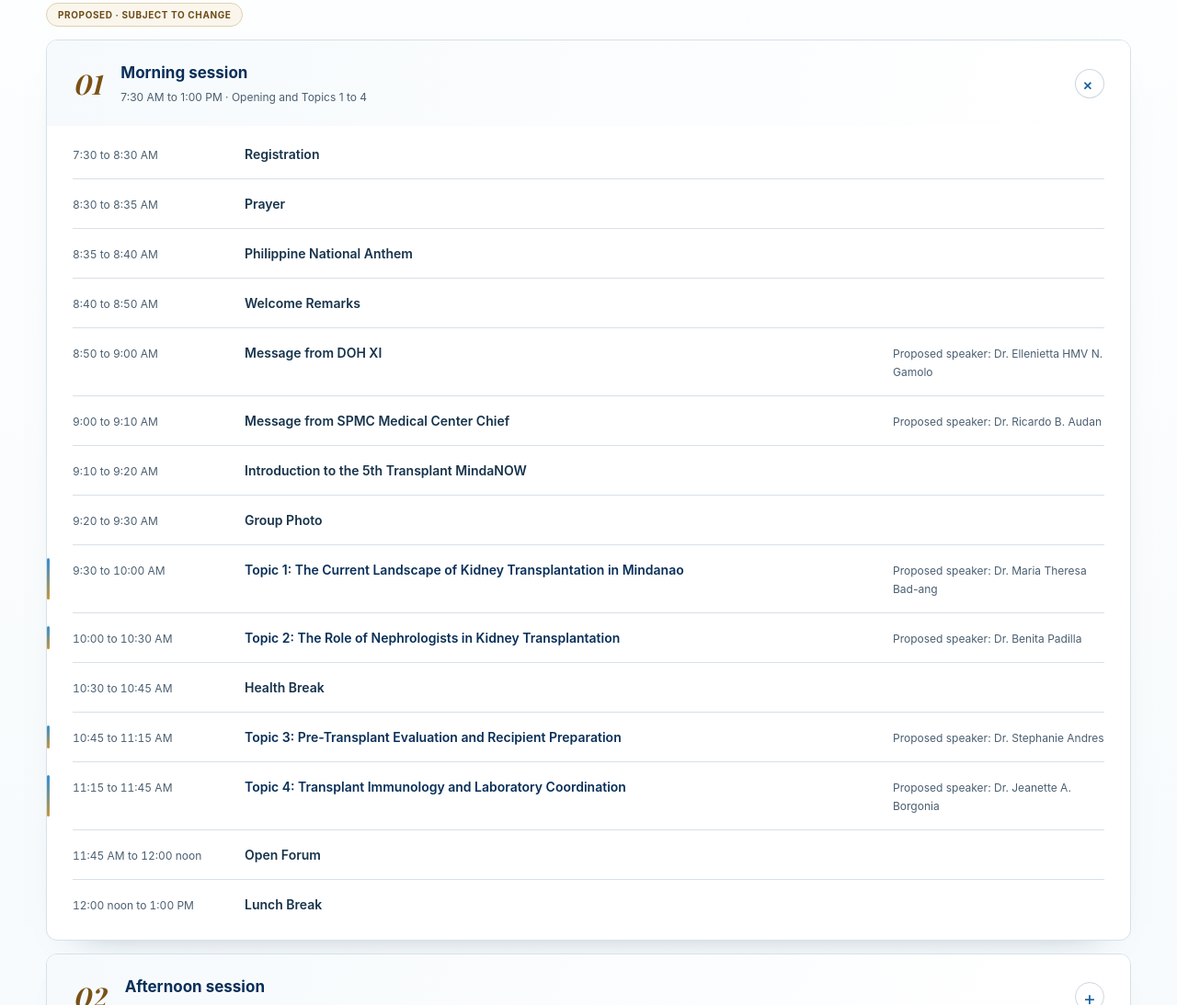
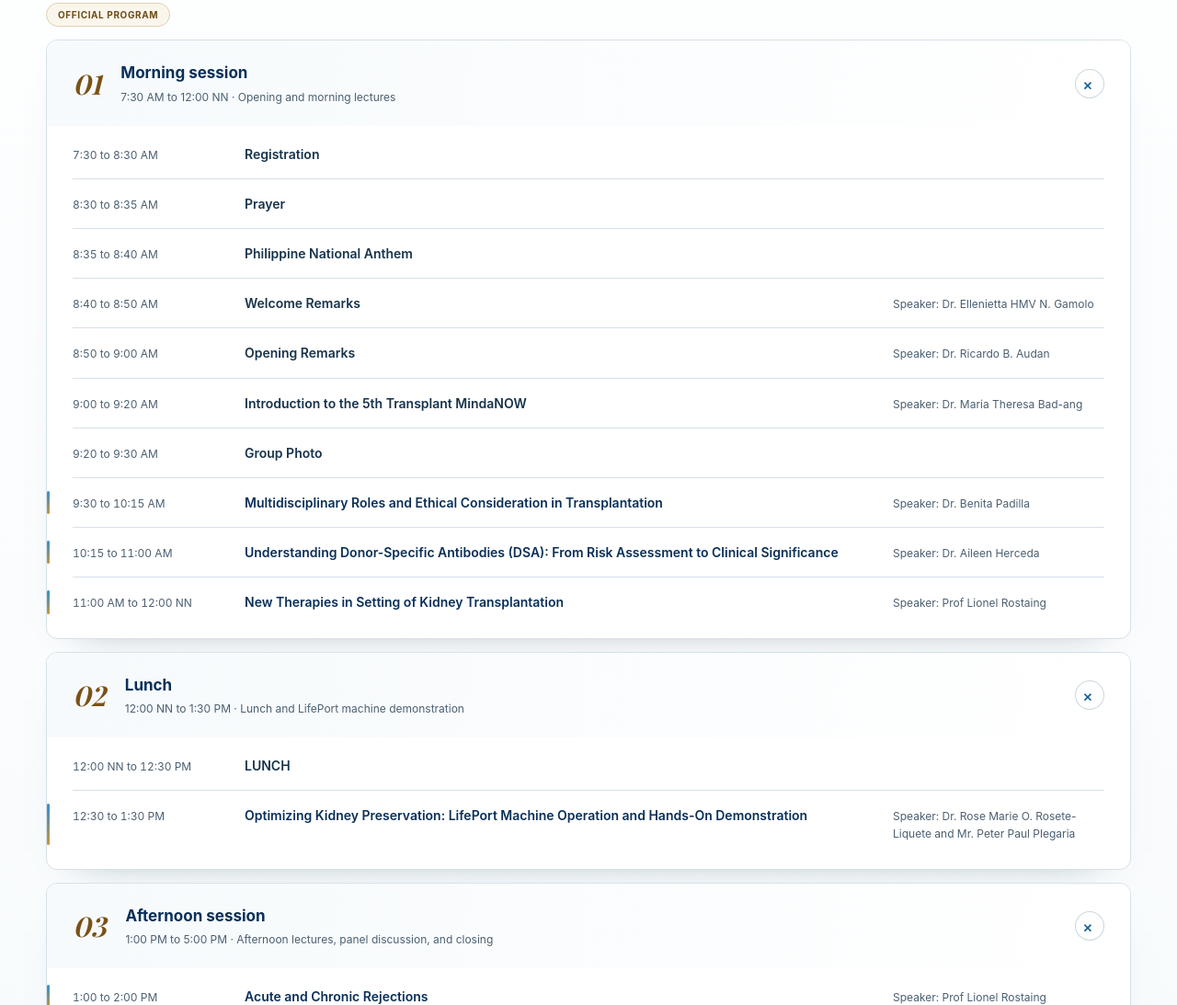
Before and after one commit to almanalaysay93-gif/5th-Transplant-MindaNOW, a plain HTML site: page index.html in a window 1280 px wide. Shown: the part 1707-2800 px from the top of the page at 92% size. Drawn offline with nearby package versions, Linux system fonts and the light colour scheme; a web font is replaced by a local one.

Commit message:
Update program of activities and theme for 5th Transplant MindaNOW

```diff
--- a/index.html
+++ b/index.html
@@ -4,7 +4,7 @@
   <base target="_top">
   <meta charset="utf-8">
   <meta name="viewport" content="width=device-width, initial-scale=1">
-  <meta name="description" content="Register for the 5th Transplant MindaNOW on November 4, 2026. View the proposed program. Venue: Mahogany Room, JICA Building, Southern Philippines Medical Center, Davao City.">
+  <meta name="description" content="Register for the 5th Transplant MindaNOW on November 4, 2026. View the program of activities. Venue: Mahogany Room, JICA Building, Southern Philippines Medical Center, Davao City.">
   <meta name="theme-color" content="#092f59">
   <title>5th Transplant MindaNOW | Registration</title>
   <link rel="preconnect" href="https://fonts.googleapis.com">
@@ -338,7 +338,7 @@
             </svg>
           </span></h1>
           <p class="theme-label" style="--i:2">Theme</p>
-          <p class="theme" style="--i:2">“Transforming Kidney Transplantation: Building Stronger Partnerships, Improving Patient Outcome”</p>
+          <p class="theme" style="--i:2">“Transforming Kidney Transplantation: Strengthening Partnerships, Advancing Immunology, Improving Patient Outcomes”</p>
           <p class="hero-intro" style="--i:3">One day of lectures, discussion, and collaboration for the teams that make kidney transplantation possible in Mindanao.</p>
           <div class="hero-actions" style="--i:4"><a class="button" href="#register">Register your attendance <span class="arrow" aria-hidden="true">↗</span></a><a class="text-link" href="#program">View the program</a></div>
           <dl class="event-facts" style="--i:5">
@@ -373,15 +373,16 @@
     <section class="program" id="program" aria-labelledby="program-title">
       <div class="banner">
         <div class="loop" data-loop="program" aria-hidden="true"></div>
-        <div class="wrap"><span class="eyebrow">November 4, 2026 · 7:30 AM to 5:00 PM</span><h2 id="program-title">The proposed program</h2><p>From the current landscape in Mindanao to stronger referral networks.</p></div>
+        <div class="wrap"><span class="eyebrow">November 4, 2026 · 7:30 AM to 5:00 PM</span><h2 id="program-title">Program of activities</h2><p>Strengthening partnerships, advancing immunology, and improving patient outcomes.</p></div>
       </div>
       <div class="wrap">
-        <span class="status-tag">Proposed · Subject to change</span>
+        <span class="status-tag">Official program</span>
         <div class="sessions">
-          <details class="session reveal" style="--i:0" open><summary><span class="session-no lining" aria-hidden="true">01</span><span class="session-title">Morning session<span class="session-time">7:30 AM to 1:00 PM · Opening and Topics 1 to 4</span></span><span class="expand" aria-hidden="true">+</span></summary><div class="agenda" id="morning-agenda"></div></details>
-          <details class="session reveal" style="--i:1"><summary><span class="session-no lining" aria-hidden="true">02</span><span class="session-title">Afternoon session<span class="session-time">1:00 PM to 5:00 PM · Topics 5 to 9, panel discussion, and closing</span></span><span class="expand" aria-hidden="true">+</span></summary><div class="agenda" id="afternoon-agenda"></div></details>
+          <details class="session reveal" style="--i:0" open><summary><span class="session-no lining" aria-hidden="true">01</span><span class="session-title">Morning session<span class="session-time">7:30 AM to 12:00 NN · Opening and morning lectures</span></span><span class="expand" aria-hidden="true">+</span></summary><div class="agenda" id="morning-agenda"></div></details>
+          <details class="session reveal" style="--i:1" open><summary><span class="session-no lining" aria-hidden="true">02</span><span class="session-title">Lunch<span class="session-time">12:00 NN to 1:30 PM · Lunch and LifePort machine demonstration</span></span><span class="expand" aria-hidden="true">+</span></summary><div class="agenda" id="lunch-agenda"></div></details>
+          <details class="session reveal" style="--i:2" open><summary><span class="session-no lining" aria-hidden="true">03</span><span class="session-title">Afternoon session<span class="session-time">1:00 PM to 5:00 PM · Afternoon lectures, panel discussion, and closing</span></span><span class="expand" aria-hidden="true">+</span></summary><div class="agenda" id="afternoon-agenda"></div></details>
         </div>
-        <p class="program-note">Activities, times, and listed speakers are proposed. The final program will be announced.</p>
+        <p class="program-note">Activities, times, and speakers for the 5th Transplant MindaNOW.</p>
       </div>
     </section>
 
@@ -441,27 +442,24 @@
         ['7:30 to 8:30 AM','Registration',''],
         ['8:30 to 8:35 AM','Prayer',''],
         ['8:35 to 8:40 AM','Philippine National Anthem',''],
-        ['8:40 to 8:50 AM','Welcome Remarks',''],
-        ['8:50 to 9:00 AM','Message from DOH XI','Dr. Ellenietta HMV N. Gamolo'],
-        ['9:00 to 9:10 AM','Message from SPMC Medical Center Chief','Dr. Ricardo B. Audan'],
-        ['9:10 to 9:20 AM','Introduction to the 5th Transplant MindaNOW',''],
+        ['8:40 to 8:50 AM','Welcome Remarks','Dr. Ellenietta HMV N. Gamolo'],
+        ['8:50 to 9:00 AM','Opening Remarks','Dr. Ricardo B. Audan'],
+        ['9:00 to 9:20 AM','Introduction to the 5th Transplant MindaNOW','Dr. Maria Theresa Bad-ang'],
         ['9:20 to 9:30 AM','Group Photo',''],
-        ['9:30 to 10:00 AM','Topic 1: The Current Landscape of Kidney Transplantation in Mindanao','Dr. Maria Theresa Bad-ang'],
-        ['10:00 to 10:30 AM','Topic 2: The Role of Nephrologists in Kidney Transplantation','Dr. Benita Padilla'],
-        ['10:30 to 10:45 AM','Health Break',''],
-        ['10:45 to 11:15 AM','Topic 3: Pre-Transplant Evaluation and Recipient Preparation','Dr. Stephanie Andres'],
-        ['11:15 to 11:45 AM','Topic 4: Transplant Immunology and Laboratory Coordination','Dr. Jeanette A. Borgonia'],
-        ['11:45 AM to 12:00 noon','Open Forum',''],
-        ['12:00 noon to 1:00 PM','Lunch Break','']
+        ['9:30 to 10:15 AM','Multidisciplinary Roles and Ethical Consideration in Transplantation','Dr. Benita Padilla',true],
+        ['10:15 to 11:00 AM','Understanding Donor-Specific Antibodies (DSA): From Risk Assessment to Clinical Significance','Dr. Aileen Herceda',true],
+        ['11:00 AM to 12:00 NN','New Therapies in Setting of Kidney Transplantation','Prof Lionel Rostaing',true]
+      ];
+      const lunch = [
+        ['12:00 NN to 12:30 PM','LUNCH',''],
+        ['12:30 to 1:30 PM','Optimizing Kidney Preservation: LifePort Machine Operation and Hands-On Demonstration','Dr. Rose Marie O. Rosete-Liquete and Mr. Peter Paul Plegaria',true]
       ];
       const afternoon = [
-        ['1:00 to 1:30 PM','Topic 5: Post-Kidney Transplant Care and Monitoring','Dr. Aileen Herceda'],
-        ['1:30 to 2:00 PM','Topic 6: Management of Common Complications After Kidney Transplantation','Dr. Brian Michael Cabral'],
-        ['2:00 to 2:30 PM','Topic 7: Immunosuppression: Principles and Clinical Considerations',''],
-        ['2:30 to 2:45 PM','Health Break',''],
-        ['2:45 to 3:15 PM','Topic 8: Deceased Organ Donation and Donor Management',''],
-        ['3:15 to 3:45 PM','Topic 9: Strengthening Kidney Transplant Referral Networks in Mindanao',''],
-        ['3:45 to 4:15 PM','Panel Discussion: Bridging the Gaps in Kidney Transplantation',''],
+        ['1:00 to 2:00 PM','Acute and Chronic Rejections','Prof Lionel Rostaing',true],
+        ['2:00 to 3:00 PM','Pre-Transplant Evaluation of High-Risk Patients','Dr. Stephanie Andres',true],
+        ['3:00 to 3:15 PM','Health Break',''],
+        ['3:15 to 4:15 PM','Thrombotic Microangiopathy after Kidney Transplantation','Prof Lionel Rostaing',true],
+        ['3:45 to 4:15 PM','Panel Discussion: Managing the Immunologically High-Risk Kidney Transplant Patient','',true],
         ['4:15 to 4:30 PM','Open Forum',''],
         ['4:30 to 4:45 PM','Awarding of Certificates and Closing Photo',''],
         ['4:45 to 5:00 PM','Closing Remarks','']
@@ -470,17 +468,18 @@
         const container = document.getElementById(id);
         items.forEach(function (item) {
           const row = document.createElement('div');
-          row.className = 'agenda-row' + (/^(Topic|Panel)/.test(item[1]) ? ' topic' : '');
+          row.className = 'agenda-row' + (item[3] ? ' topic' : '');
           ['agenda-time','agenda-title','agenda-speaker'].forEach(function (className, index) {
             const cell = document.createElement('div');
             cell.className = className;
-            cell.textContent = index === 2 && item[index] ? 'Proposed speaker: ' + item[index] : item[index];
+            cell.textContent = index === 2 && item[index] ? 'Speaker: ' + item[index] : item[index];
             row.appendChild(cell);
           });
           container.appendChild(row);
         });
       }
       renderAgenda('morning-agenda', morning);
+      renderAgenda('lunch-agenda', lunch);
       renderAgenda('afternoon-agenda', afternoon);
 
       /* Video layers: created only when a media folder is set, motion is allowed,
```
Also changed, not shown: preview/index.html (+26 -27 lines), site/Index.html (+26 -27 lines).
